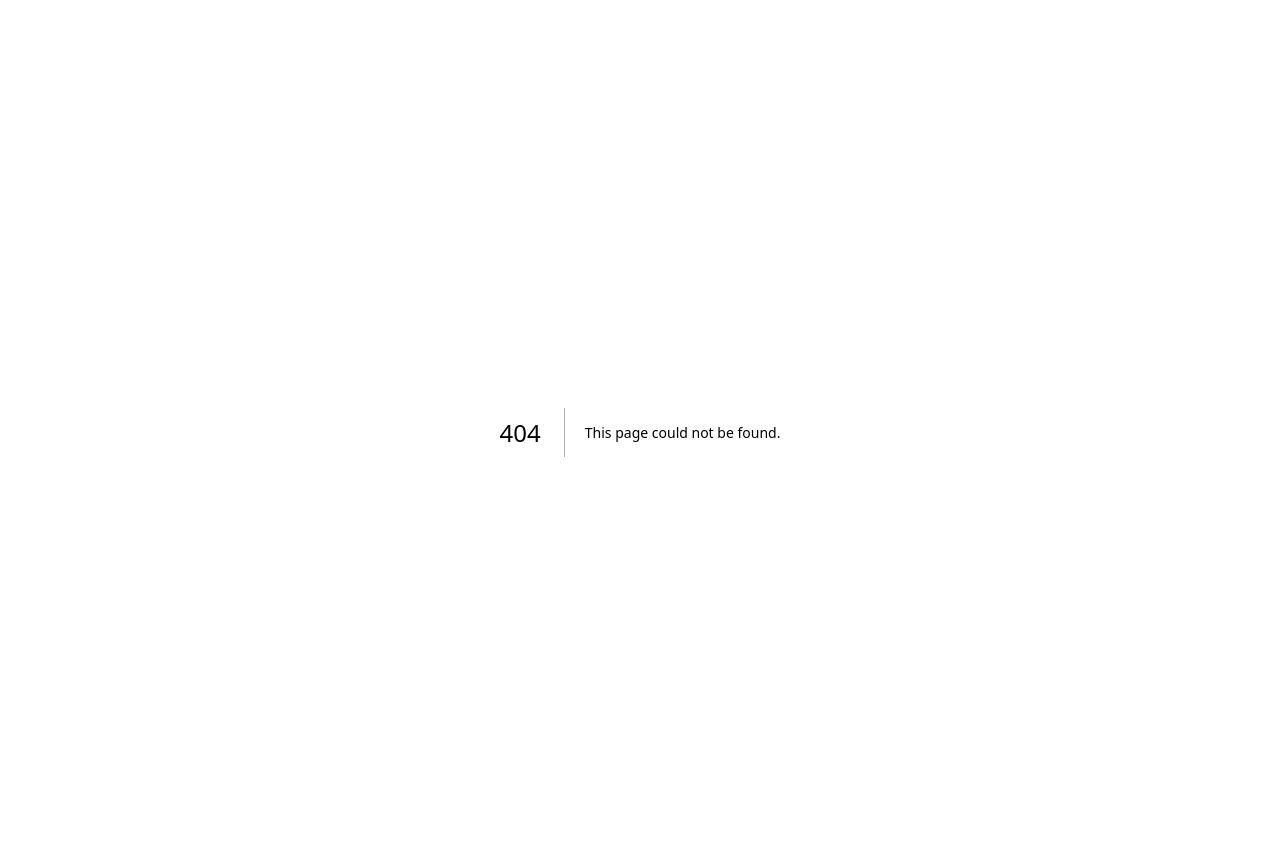
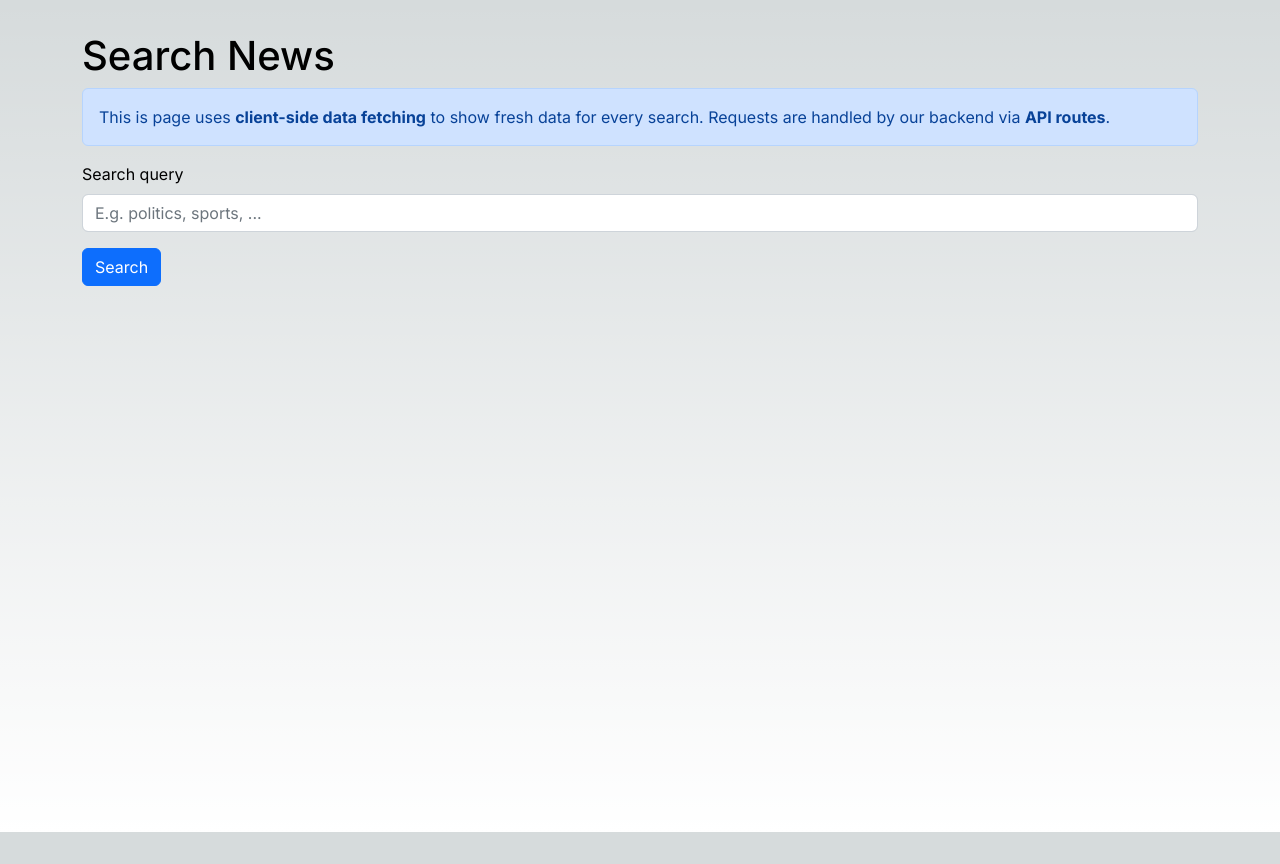
Before and after one commit to Akindejoye/news-blog, a Next.js app: page /search in a window 1280 px wide. Before the commit this address had no page. After the commit the page ends 832 px from the top, so only its background shows below. Built offline with nearby package versions, Linux system fonts and the light colour scheme.

Commit message:
Search component and Search api

```diff
--- a/components/NewsArticleGrid.tsx
+++ b/components/NewsArticleGrid.tsx
@@ -3,7 +3,7 @@
 import NewsArticleEntry from "./NewsArticleEntry";
 
 interface NewsArticlesGridProps {
-  articles: NewsArticle[];
+    articles: NewsArticle[],
 }
 
 const NewsArticlesGrid = ({ articles }: NewsArticlesGridProps) => {
--- a/pages/api/hello.ts
+++ /dev/null
@@ -1,13 +0,0 @@
-// Next.js API route support: https://nextjs.org/docs/api-routes/introduction
-import type { NextApiRequest, NextApiResponse } from 'next'
-
-type Data = {
-  name: string
-}
-
-export default function handler(
-  req: NextApiRequest,
-  res: NextApiResponse<Data>
-) {
-  res.status(200).json({ name: 'John Doe' })
-}
--- /dev/null
+++ b/pages/api/search-news.ts
@@ -0,0 +1,19 @@
+// Next.js API route support: https://nextjs.org/docs/api-routes/introduction
+import { NewsResponse } from '@/models/NewsArticles';
+import type { NextApiRequest, NextApiResponse } from 'next';
+
+export default async function handler(
+  req: NextApiRequest,
+  res: NextApiResponse
+) {
+  const searchQuery = req.query.q?.toString();
+
+  if (!searchQuery) {
+    return res.status(400).json({ error: "Please provide a search query" });
+  }
+
+  const response = await fetch(`https://newsapi.org/v2/everything?q=${searchQuery}&apiKey=${process.env.NEWS_API_KEY}`);
+  const newsResponse: NewsResponse = await response.json();
+
+  res.status(200).json(newsResponse.articles);
+}
--- /dev/null
+++ b/pages/search.tsx
@@ -0,0 +1,68 @@
+import NewsArticlesGrid from "@/components/NewsArticleGrid";
+import { NewsArticle } from "@/models/NewsArticles";
+import Head from "next/head";
+import { FormEvent, useState } from "react";
+import { Alert, Button, Form, Spinner } from "react-bootstrap";
+
+const SearchNewsPage = () => {
+  const [searchResults, setSearchResults] = useState<NewsArticle[] | null>(null);
+  const [searchResultsLoading, setSearchResultsLoading] = useState(false);
+  const [searchResultsLoadingIsError, setSearchResultsLoadingIsError] = useState(false);
+
+  async function handleSubmit(e: FormEvent<HTMLFormElement>) {
+      e.preventDefault();
+      const formData = new FormData(e.target as HTMLFormElement);
+      const searchQuery = formData.get("searchQuery")?.toString().trim();
+
+      if (searchQuery) {
+        try {
+            setSearchResults(null);
+            setSearchResultsLoadingIsError(false);
+            setSearchResultsLoading(true);
+            const response = await fetch("/api/search-news?q=" + searchQuery);
+            const articles: NewsArticle[] = await response.json();
+            setSearchResults(articles);
+        } catch (error) {
+            console.error(error);
+            setSearchResultsLoadingIsError(true);
+        } finally {
+            setSearchResultsLoading(false);
+        }
+      }
+    }
+
+    return (
+        <>
+            <Head>
+                <title key="title">Search News - NextJS News App</title>
+            </Head>
+            <main>
+                <h1>Search News</h1>
+                <Alert>
+                    This is page uses <strong>client-side data fetching</strong> to show fresh data for every search.
+                    Requests are handled by our backend via <strong>API routes</strong>.
+                </Alert>
+                <Form onSubmit={handleSubmit}>
+                    <Form.Group className="mb-3" controlId="search-input">
+                        <Form.Label>Search query</Form.Label>
+                        <Form.Control
+                            name="searchQuery"
+                            placeholder="E.g. politics, sports, ..."
+                        />
+                    </Form.Group>
+                    <Button type="submit" className="mb-3" disabled={searchResultsLoading}>
+                        Search
+                    </Button>
+                </Form>
+                <div className="d-flex flex-column align-items-center">
+                    {searchResultsLoading && <Spinner animation="border" />}
+                    {searchResultsLoadingIsError && <p>Something went wrong. Please try again.</p>}
+                    {searchResults?.length === 0 && <p>Nothing found. Try a different query!</p>}
+                    {searchResults && <NewsArticlesGrid articles={searchResults} />}
+                </div>
+            </main>
+        </>
+    );
+}
+
+export default SearchNewsPage;
```
Lines whose indentation alone changed are shown as unchanged.
